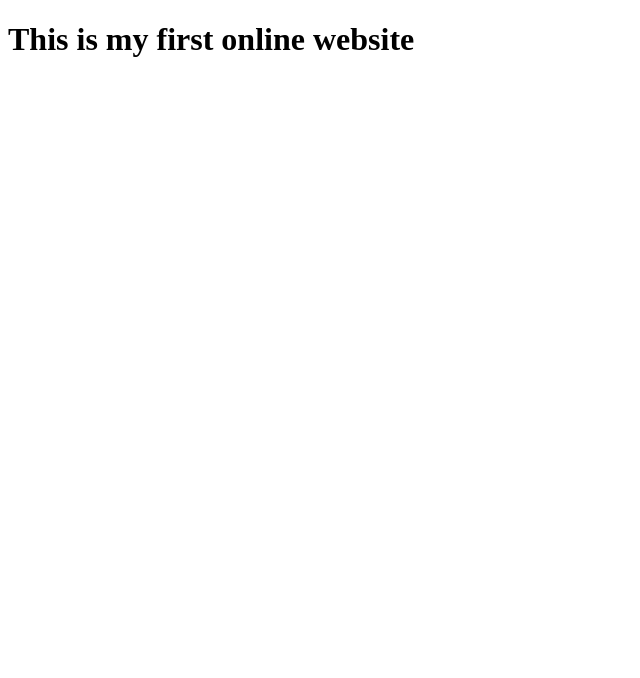
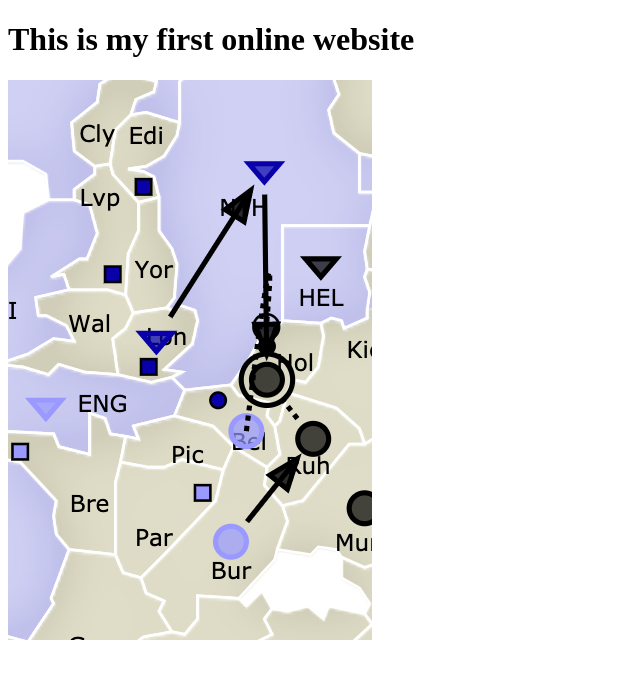
Before and after one commit to alisq/GD2-003, a plain HTML site: page index.html in a window 1280 px wide. Shown: the whole page, without its empty margins (0-640 px from the left). Drawn offline with Linux system fonts and the light colour scheme.

Commit message:
Update index.html

```diff
--- a/index.html
+++ b/index.html
@@ -78,5 +78,6 @@
 	</head>
 	<body>
 		<h1>This is my first online website</h1>
+		<img src="screenshot.png">
 	</body>
 </html>
```
